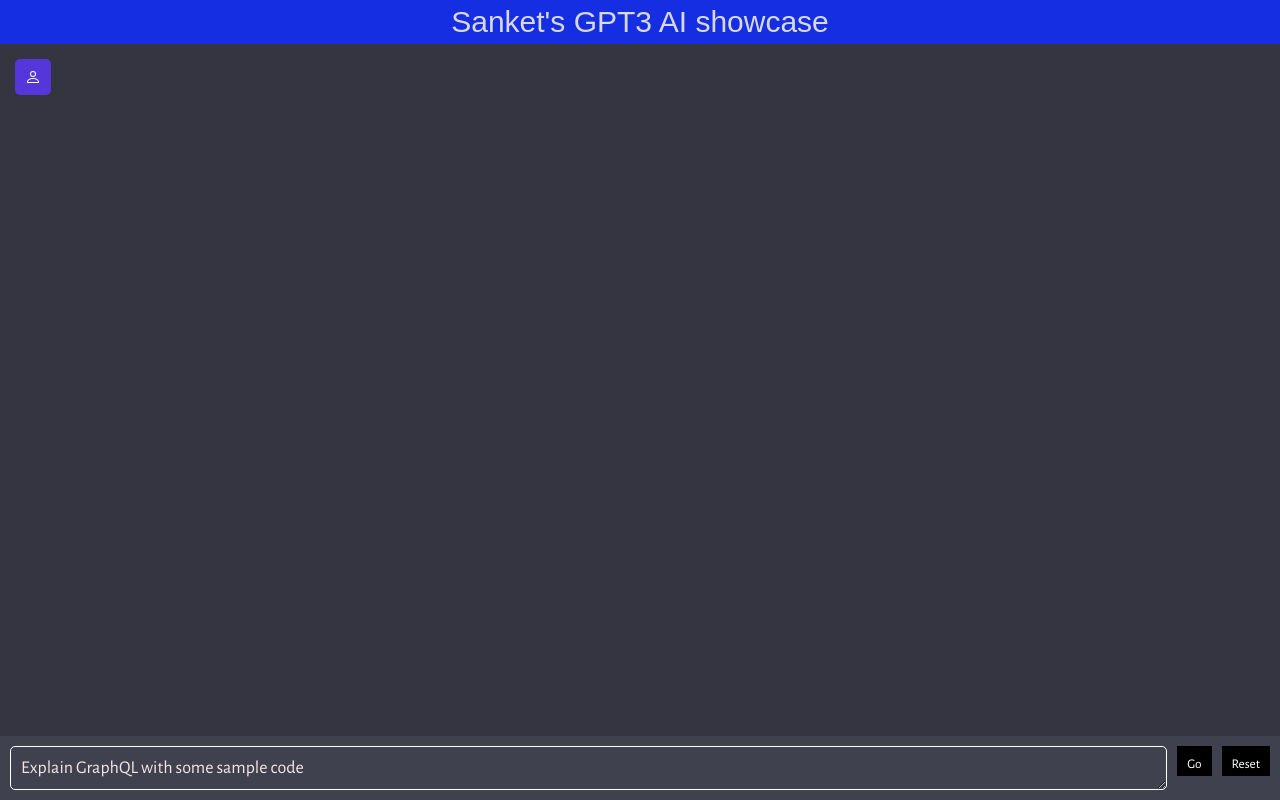
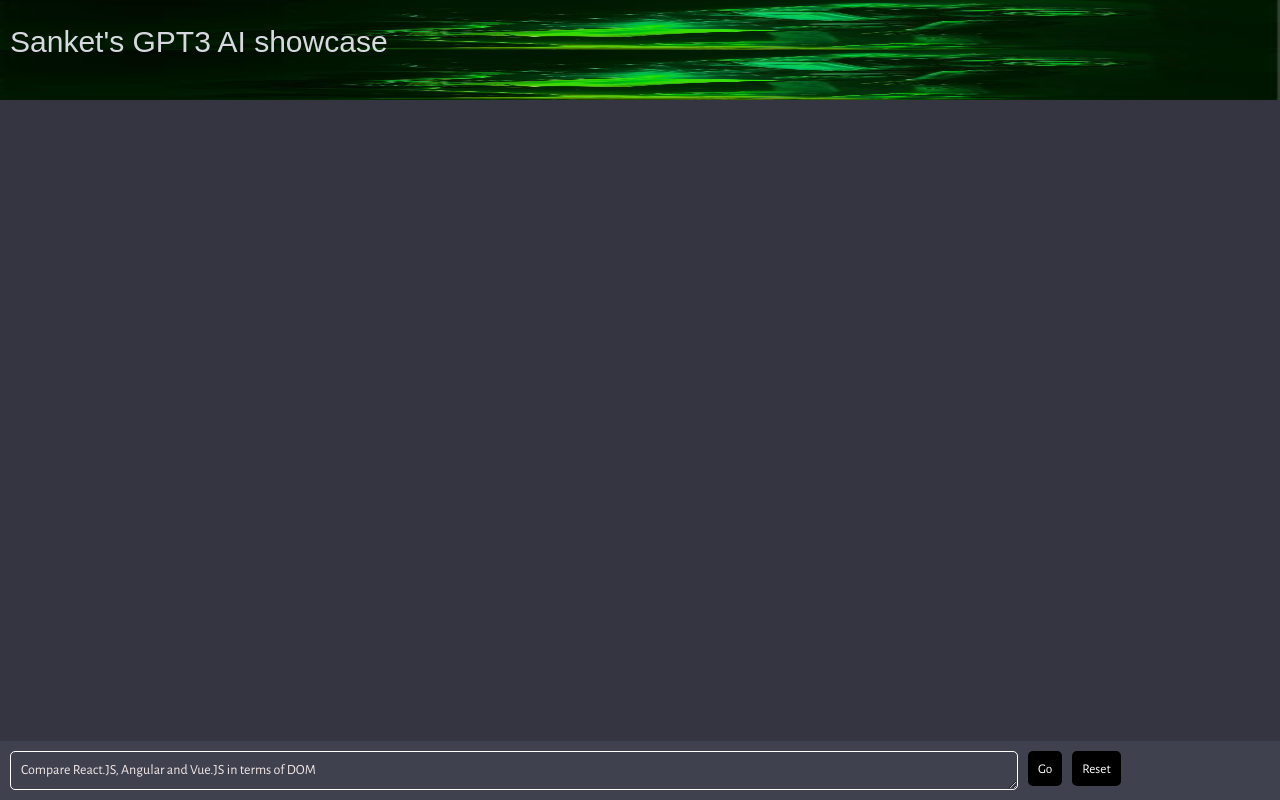
Before and after one commit to sankett/gpt3-web, a Next.js app: page / in a window 1280 px wide. Built offline with nearby package versions, Linux system fonts and the light colour scheme.

Commit message:
Changed to ChatGPT

```diff
--- /dev/null
+++ b/pages/api/eventcall.js
@@ -0,0 +1,27 @@
+import { Configuration, OpenAIApi } from 'openai';
+
+const configuration = new Configuration({
+  apiKey: process.env.OPENAI_API_KEY,
+});
+
+const openai = new OpenAIApi(configuration);
+process.env["NODE_TLS_REJECT_UNAUTHORIZED"] = 0;
+
+const generateEvent = async (req, res) => {
+    const response = await openai.createCompletion({
+        model: "text-davinci-003",
+        prompt: `Hello how are you ?`,
+        temperature: 0, // Higher values means the model will take more risks.
+        max_tokens: 250, // The maximum number of tokens to generate in the completion. Most models have a context length of 2048 tokens (except for the newest models, which support 4096).
+        top_p: 1, // alternative to sampling with temperature, called nucleus sampling
+        frequency_penalty: 0.5, // Number between -2.0 and 2.0. Positive values penalize new tokens based on their existing frequency in the text so far, decreasing the model's likelihood to repeat the same line verbatim.
+        presence_penalty: 0, // Number between -2.0 and 2.0. Positive values penalize new tokens based on whether they appear in the text so far, increasing the model's likelihood to talk about new topics.
+        stream: true,
+        stop: "\n"
+      });
+      console.log("response",response)
+      const promptOutput = response.data.choices.pop();
+
+      res.status(200).json({ output: promptOutput });
+};
+export default generateEvent
--- a/pages/api/main.js
+++ b/pages/api/main.js
@@ -55,7 +55,7 @@ const generateAction = async (req, res) => {
   const secondPromptOutput = secondPromptCompletion.data.choices.pop();
 
   // Send over the Prompt #2's output to our UI instead of Prompt #1's.
-  res.status(200).json({ output: secondPromptOutput });
+  res.status(200).json({ first:basePromptOutput,  output: secondPromptOutput });
 };
 
 const generateAction1 = async (req, res) => {
@@ -63,7 +63,7 @@ const generateAction1 = async (req, res) => {
     model: "text-davinci-003",
     prompt: `${req.body.userInput}`,
     temperature: 0, // Higher values means the model will take more risks.
-    max_tokens: 3000, // The maximum number of tokens to generate in the completion. Most models have a context length of 2048 tokens (except for the newest models, which support 4096).
+    max_tokens: 500, // The maximum number of tokens to generate in the completion. Most models have a context length of 2048 tokens (except for the newest models, which support 4096).
     top_p: 1, // alternative to sampling with temperature, called nucleus sampling
     frequency_penalty: 0.5, // Number between -2.0 and 2.0. Positive values penalize new tokens based on their existing frequency in the text so far, decreasing the model's likelihood to repeat the same line verbatim.
     presence_penalty: 0, // Number between -2.0 and 2.0. Positive values penalize new tokens based on whether they appear in the text so far, increasing the model's likelihood to talk about new topics.
--- a/pages/index.js
+++ b/pages/index.js
@@ -3,19 +3,18 @@ import Image from 'next/image';
 import bot from '../assets/bot.svg'
 import user from '../assets/user.svg'
 import send from '../assets/send.svg'
-import { useState, useEffect } from 'react';
+import { useState, useEffect,useRef  } from 'react';
 
 
 function ChartStripe(props) {
 
-
   return (
-    <div className={props.isAi ? 'wrapper ai' : 'wrapper'}>
+    <div className={props.isAi ? 'wrapper ai' : 'wrapper'} key={props.uniqueId}>
        <div className="chat">
           <div className="profile">
             <Image src={props.isAi ? bot : user} alt={props.isAi ? 'bot' : 'user'} />
           </div>
-          <div className="message" id={props.uniqueId}> {props.value}</div>
+          <div className={props.isAi ? 'messagebot' : 'messageuser'} id={props.uniqueId}> {props.value}</div>
       </div>
     </div>
   )
@@ -23,30 +22,21 @@ function ChartStripe(props) {
 export default function Home() {
   const [textContent, setTextContent] = useState('');
   const [text, setText] = useState('');
-  const [userInput, setUserInput] = useState(`Explain GraphQL with some sample code`);
+  const [userInput, setUserInput] = useState(`Compare React.JS, Angular and Vue.JS in terms of DOM`);
 
   const [isAi, setIsAi] = useState(false);
   const [textValue, setTextValue] = useState('');
   const [uniqueId, setUniqueId] = useState('');
 
+  const [stateTextAtIndex, setstateTextAtIndex] = useState('');
+
+  const bottomRef = useRef(null);
+
   const [listChatStripe, setListChatStripe] = useState([]);
 
   let loadInterval;
   let temp;
-  const loader = () => {
-      let textContent = 'Wait'
 
-      loadInterval = setInterval(() => {
-          // Update the text content of the loading indicator
-          textContent += '.';
-
-          // If the loading indicator has reached three dots, reset it
-          if (textContent === 'Wait....') {
-              textContent = 'Wait';
-          }
-          setTextValue(textContent)
-      }, 300);
-  }
 
   const typeText = (text) =>{
 
@@ -71,51 +61,164 @@ export default function Home() {
       return `id-${timestamp}-${hexadecimalString}`;
   }
 
+  const typeText1 = (text,uniqueId) =>{
+
+    let index = 0
+    let textAtIndex =  '';
+
+    let interval = setInterval(() => {
+        if (index < text.length) {
+            textAtIndex += text.charAt(index)
+            updateData(textAtIndex,uniqueId)
+            setstateTextAtIndex(textAtIndex)
+            index++
+        } else {
+          //updateData("==================================",uniqueId)
+            clearInterval(interval)
+        }
+    }, 15)
+  }
+
+  const addData = (isAi, textValue, uniqueId) => {
+    temp = {
+      key: uniqueId,
+      isAi: isAi,
+      textValue: textValue,
+      uniqueId:uniqueId
+    }
+    setListChatStripe(oldArray => [...oldArray, temp]);
+  }
+
+  const updateData =(textValue, uniqueId) => {
+    setListChatStripe(current =>
+      current.map(obj => {
+        if (obj.uniqueId === uniqueId) {
+          return {...obj, textValue: textValue};
+        }
+
+        return obj;
+      }),
+    );
+  }
+
+ const loader = (uniqueId) => {
+      let textContent = 'Wait'
+      addData(true,textContent,uniqueId);
+      loadInterval = setInterval(() => {
+          // Update the text content of the loading indicator
+          textContent += '.';
+
+          // If the loading indicator has reached three dots, reset it
+          if (textContent === 'Wait....') {
+              textContent = 'Wait';
+          }
+          updateData(textContent,uniqueId)
+
+      }, 300);
+  }
+
+  const callGenerateCode = async () => {
+    let uniqueId1 = generateUniqueId()
+    addData(false,"Generate code:" + userInput,uniqueId1);
+
+    setTimeout(async () => {
+      let uniqueId2 = generateUniqueId()
 
 
-  const callGenerateCode = async () => {
+      loader(uniqueId2)
+      const response = await fetch('/api/codegen', {
+        method: 'POST',
+        headers: {
+          'Content-Type': 'application/json',
+        },
+        body: JSON.stringify({ userInput }),
+      })
 
-    setTextValue('')
-    setIsAi(false)
+      clearInterval(loadInterval);
+      const data = await response.json();
+      updateData(data.data.text,uniqueId2)
+      //typeText1(data.data.text,uniqueId2)
 
+    }, 50)
 
-    const uniqueId = generateUniqueId()
-    setUniqueId(uniqueId)
-    setIsAi(true)
-
-
-    loader();
-    const response = await fetch('/api/main', {
+    /*const response = await fetch('/api/codegen', {
       method: 'POST',
       headers: {
         'Content-Type': 'application/json',
       },
-      body: JSON.stringify({ userInput }),
-    });
+      body: JSON.stringify({ codeInput }),
+    })
+    const data = await response.json();
+    const dt = data.data.text.split("\n");
+
+    setCodeOutput(`${data.data.text}`);*/
+  }
+
+  const callGenerateBlog = async () => {
+
+    let uniqueId1 = generateUniqueId()
+    addData(false,"Generate content:  " +userInput,uniqueId1);
+
+    setTimeout(async () => {
+      let uniqueId2 = generateUniqueId()
 
 
-    clearInterval(loadInterval);
-    const data = await response.json();
-    const { output } = data;
-    typeText(output.text)
+      loader(uniqueId2)
+      const response = await fetch('/api/main', {
+        method: 'POST',
+        headers: {
+          'Content-Type': 'application/json',
+        },
+        body: JSON.stringify({ userInput }),
+      });
+
+      clearInterval(loadInterval);
+      const data = await response.json();
+      const { output, first } = data;
+      //typeText1(first.text.replace("\n\n",""),uniqueId2)
+
+      typeText1(output.text.replace("\n\n",""),uniqueId2)
+
+
+    }, 50)
+
+
+
   }
 
   const onUserChangedText = (event) => {
-    setIsAi(true)
+
     setUserInput(event.target.value);
-    setTextValue(event.target.value)
-  };
+  }
 
-  const reset = () => {
+  useEffect(() => {
+
+    bottomRef.current?.scrollIntoView({
+      behavior: 'smooth'
+    });
+  }, [listChatStripe]);
+
+  const reset = async () => {
     setTextValue('')
     setIsAi(false)
     setUserInput('');
+setListChatStripe([])
+
   }
   return (
     <div id="app">
       <div className='divHeader'>Sanket's GPT3 AI showcase</div>
     <div id="chat_container">
-     <ChartStripe value={textValue} isAi={isAi} uniqueId={uniqueId}/>
+      <div className='scrollContainer'>
+      {
+        listChatStripe.map(data => {
+
+          return <ChartStripe key={data.uniqueId} value={data.textValue} isAi={data.isAi} uniqueId={data.uniqueId} />
+        })
+      }
+       <div ref={bottomRef} />
+     </div>
+
     </div>
 
     <div className='formclass'>
@@ -123,9 +226,10 @@ export default function Home() {
       <textarea name="prompt" rows="1" cols="1" placeholder="Ask me..."
       value={userInput} onChange={onUserChangedText}
       ></textarea>
-        <button type="button" onClick={callGenerateCode} className='btnReset'>
+        <button type="button" onClick={callGenerateBlog} className='btnReset'>
           Go
         </button>
+
         <button className='btnReset' onClick={reset}> Reset</button>
         </div>
   </div>
--- a/pages/styles.css
+++ b/pages/styles.css
@@ -19,8 +19,12 @@ body {
   flex-direction: column;
   align-items: center;
   justify-content: space-between;
+  overflow-y: auto;
 }
-
+.scrollContainer {
+  height: 100%;
+  overflow-y:auto;
+}
 #chat_container {
   flex: 1;
   width: 100%;
@@ -42,7 +46,7 @@ body {
 
 .wrapper {
   width: 100%;
-  padding: 15px;
+  padding: 10px;
 }
 
 .ai {
@@ -58,7 +62,7 @@ overflow-y: auto;
   flex-direction: row;
   align-items: flex-start;
   gap: 10px;
-  height: 500px;
+
 }
 
 .profile {
@@ -83,21 +87,16 @@ overflow-y: auto;
   object-fit: contain;
 }
 
-.message {
+.messagebot {
   flex: 1;
 
-  color: #ebc419;
-  font-size: 20px;
+  color: #fbfaf5;
+  font-size: 16px;
 
   max-width: 100%;
   overflow-x: scroll;
 
-  /*
-   * white space refers to any spaces, tabs, or newline characters that are used to format the CSS code
-   * specifies how white space within an element should be handled. It is similar to the "pre" value, which tells the browser to treat all white space as significant and to preserve it exactly as it appears in the source code.
-   * The pre-wrap value allows the browser to wrap long lines of text onto multiple lines if necessary.
-   * The default value for the white-space property in CSS is "normal". This tells the browser to collapse multiple white space characters into a single space, and to wrap text onto multiple lines as needed to fit within its container.
-  */
+  /*white-space:break-spaces;*/
   white-space: pre-wrap;
 
   -ms-overflow-style: none;
@@ -105,23 +104,48 @@ overflow-y: auto;
 }
 
 /* hides scrollbar */
-.message::-webkit-scrollbar {
+.messagebot::-webkit-scrollbar {
+  display: none;
+}
+
+.messageuser {
+  flex: 1;
+
+  color: #ebc419;
+  font-size: 16px;
+
+  max-width: 100%;
+  overflow-x: scroll;
+
+
+  white-space: pre-wrap;
+
+  -ms-overflow-style: none;
+  scrollbar-width: none;
+}
+
+/* hides scrollbar */
+.messageuser::-webkit-scrollbar {
   display: none;
 }
 
 .divHeader {
     font-size: 30px;
     color: #d8d9e0;
-    text-align: center;
+    text-align: left;
     font-family: Arial, Helvetica, sans-serif;
     background-color: #162ee2;
     width: 100%;
-    padding-top: 5px;
+    padding-top: 25px;
     padding-bottom: 5px;
+    height: 100px;
+    background-size: 100% 50%;
+    background-image: url("../assets/header.png");
+    padding-left: 10px;
 }
 .formclass {
   width: 100%;
-  max-width: 1280px;
+  /*max-width: 1280px;*/
   margin: 0 auto;
   padding: 10px;
   background: #40414F;
@@ -132,9 +156,9 @@ overflow-y: auto;
 }
 
 textarea {
-  width: 100%;
+  width: 80%;
   color: rgb(241, 230, 230);
-  font-size: 18px;
+  font-size: 14px;
 
   padding: 10px;
   background: transparent;
@@ -159,8 +183,9 @@ form img {
     color: white;
     background-color: black;
    padding: 10px;
-   padding-bottom: 20px;
+   padding-bottom: 25px;
     height: 30px;
+    border-radius: 5px;
 }
 
 /* width */
```
Also changed, not shown: assets/header.png (added).
